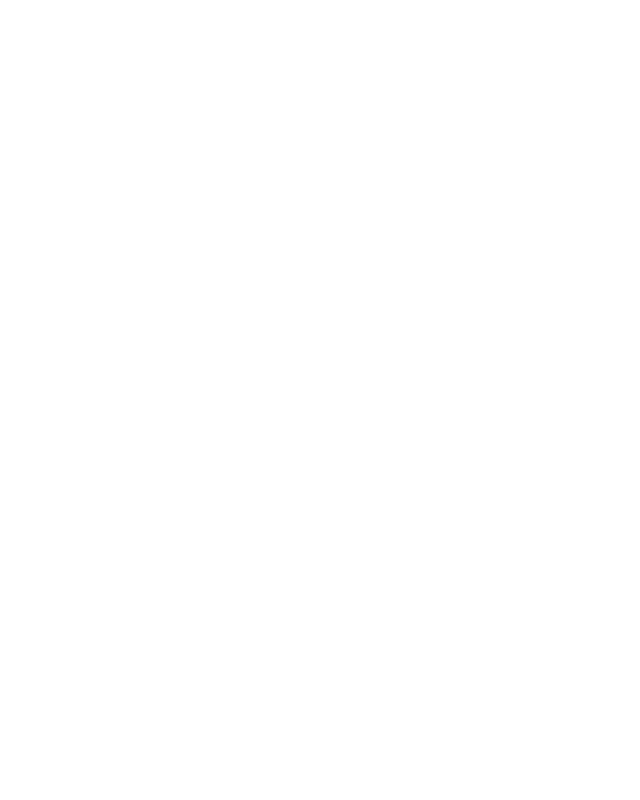
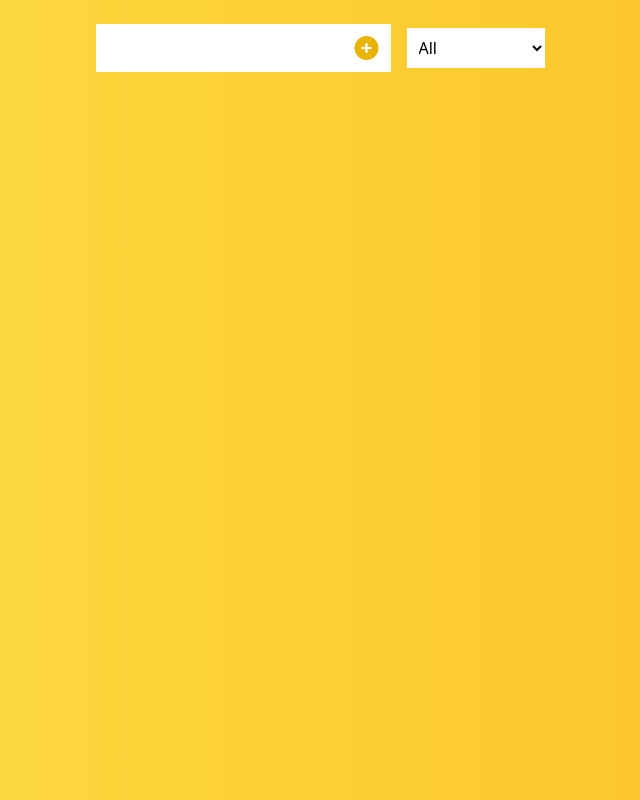
Before and after one commit to dragoshcode/todo-app-react, a React (Create React App) app: page / in a window 1280 px wide. Shown: the whole page, without its empty margins (320-960 px from the left). Built offline with nearby package versions, Linux system fonts and the light colour scheme.

Commit message:
Add form markup and styling

```diff
--- a/public/index.html
+++ b/public/index.html
@@ -9,7 +9,8 @@
   <meta name="description" content="Web site created using create-react-app" />
   <link rel="apple-touch-icon" href="%PUBLIC_URL%/logo192.png" />
   <link rel="manifest" href="%PUBLIC_URL%/manifest.json" />
-  <title>React App</title>
+  <title>Todo App</title>
+  <link rel="stylesheet" href="https://cdnjs.cloudflare.com/ajax/libs/font-awesome/6.0.0/css/all.min.css" integrity="sha512-9usAa10IRO0HhonpyAIVpjrylPvoDwiPUiKdWk5t3PyolY1cOd4DSE0Ga+ri4AuTroPR5aQvXU9xC6qOPnzFeg==" crossorigin="anonymous" referrerpolicy="no-referrer" />
 </head>
 
 <body>
--- a/src/App.js
+++ b/src/App.js
@@ -1,9 +1,15 @@
 import React from 'react';
+import './index.css';
+import Form from './components/Form';
+import List from './components/List'
 
 function App() {
-  return(
-  <div></div>
-  )
+  return (
+    <div className='App min-h-screen bg-gradient-to-r from-yellow-300 to-amber-400'>
+      <Form />
+      <List />
+    </div>
+  );
 }
 
 export default App;
--- /dev/null
+++ b/src/components/Form.js
@@ -0,0 +1,23 @@
+import React, { useState } from 'react';
+
+function Form() {
+  return (
+    <div className='flex flex-col sm:flex-row  items-center justify-center gap-4'>
+      <div className='flex bg-white items-center mt-6'>
+        <input type='text' className='p-2 outline-none' />
+        <button>
+          <i className='fa-solid fa-circle-plus mr-2 text-yellow-500 text-2xl hover:bg-yellow-200 p-2 w-full transition duration-300 '></i>
+        </button>
+      </div>
+      <div>
+        <select className='bg-white p-2 sm:mt-6'>
+          <option value='All'>All</option>
+          <option value='Completed'>Completed</option>
+          <option value='Uncompleted'>Uncompleted</option>
+        </select>
+      </div>
+    </div>
+  );
+}
+
+export default Form;
--- /dev/null
+++ b/src/components/List.js
@@ -0,0 +1,11 @@
+import React from 'react'
+
+function List() {
+  return (
+    <div>
+        <ul></ul>
+    </div>
+  )
+}
+
+export default List
--- /dev/null
+++ b/src/index.css
@@ -0,0 +1,3 @@
+@tailwind base;
+@tailwind components;
+@tailwind utilities;
--- a/src/index.js
+++ b/src/index.js
@@ -1,6 +1,7 @@
 import React from 'react';
 import ReactDOM from 'react-dom';
 import App from './App';
+import './index.css';
 
 ReactDOM.render(
   <React.StrictMode>
--- /dev/null
+++ b/tailwind.config.js
@@ -0,0 +1,7 @@
+module.exports = {
+  content: ['./src/**/*.{js,jsx,ts,tsx}'],
+  theme: {
+    extend: {},
+  },
+  plugins: [],
+};
```
Also changed, not shown: package.json (+9 -0 lines), 2 other files (tests, documents, lock files or other folders).
